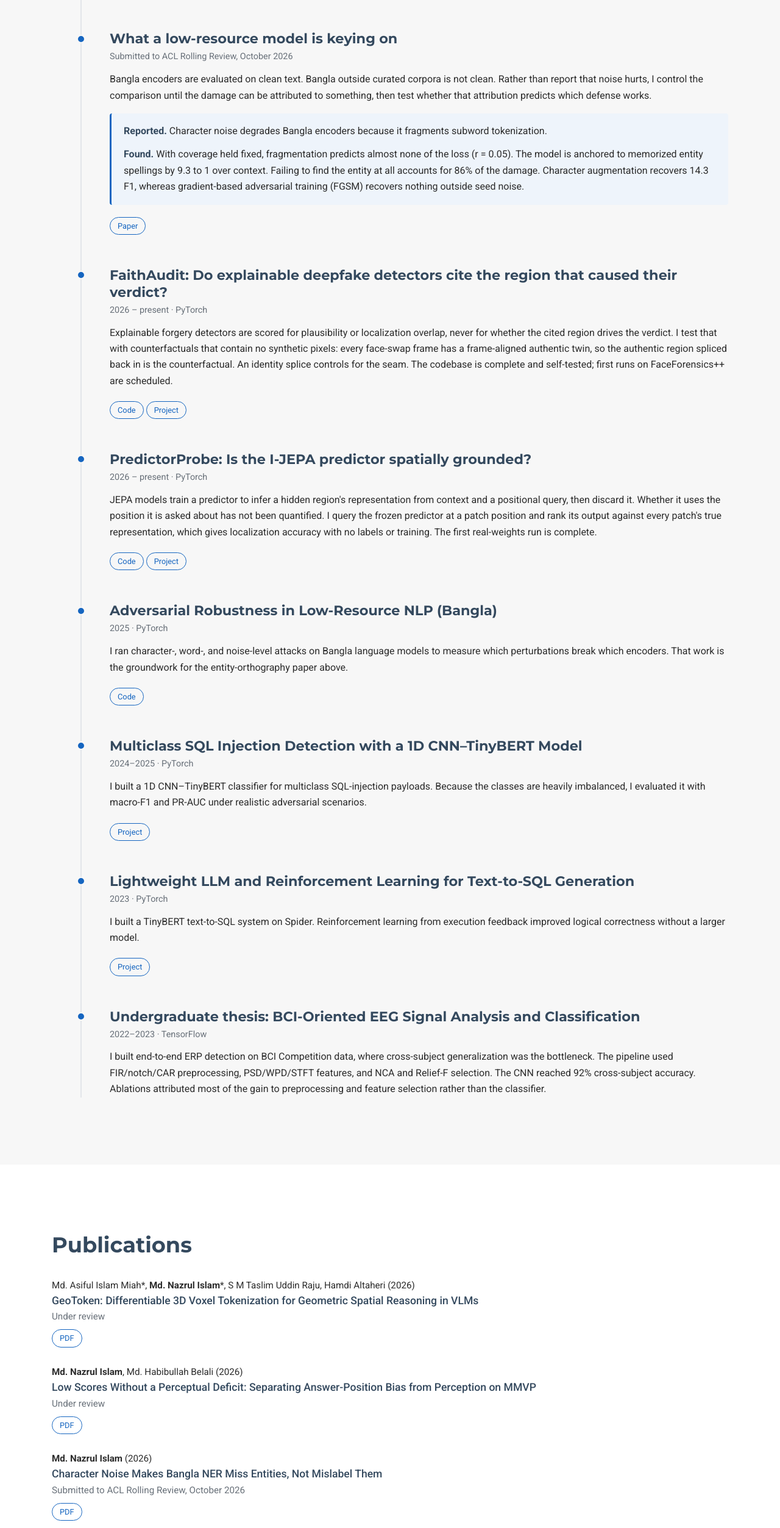
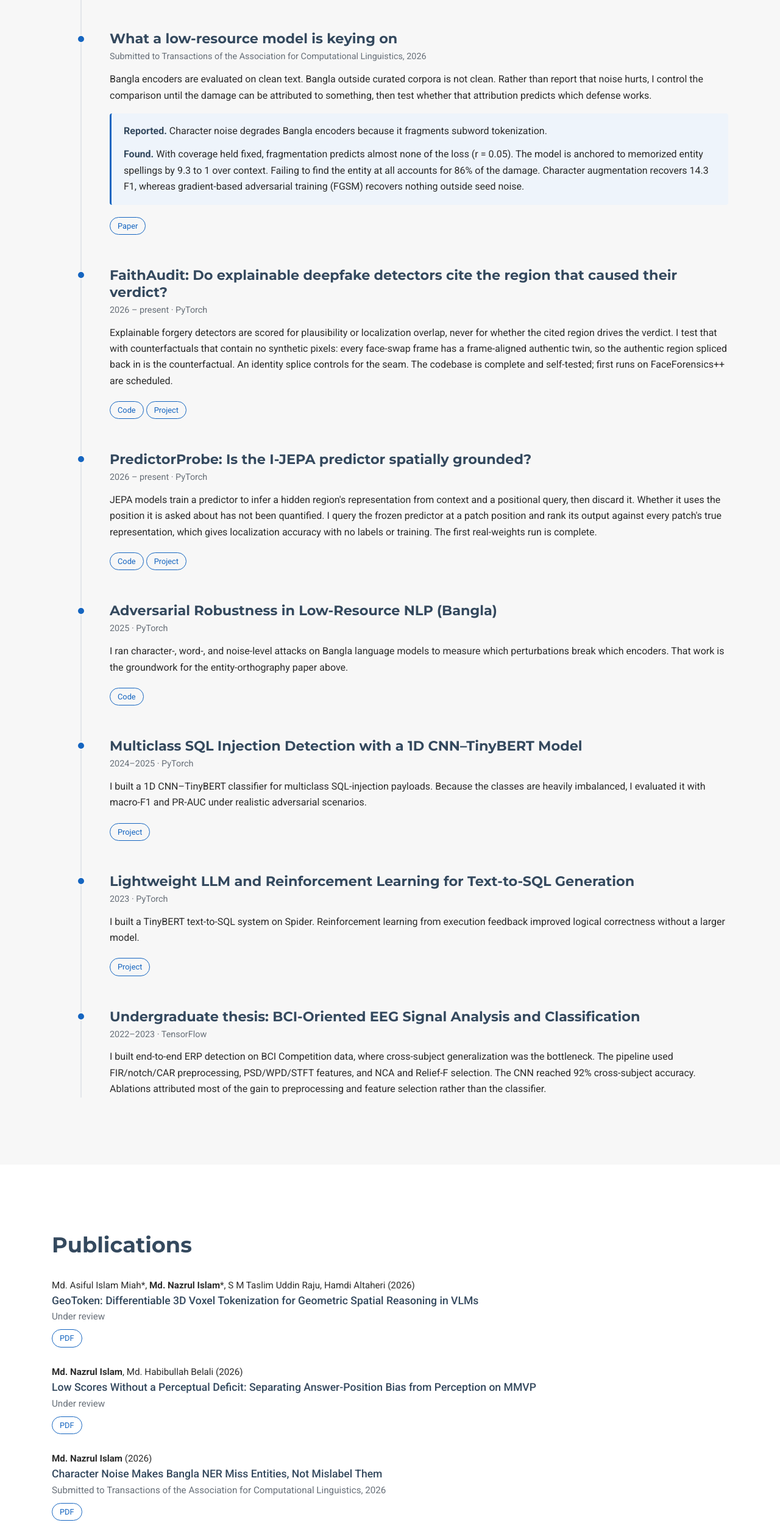
Before and after one commit to nazrul-99/nazrul-99.github.io, a plain HTML site: page index.html in a window 1280 px wide. Shown: the part 1854-4360 px from the top of the page at 61% size. Drawn offline with Linux system fonts and the light colour scheme.

Commit message:
Bangla NER paper: submitted to TACL instead of ARR
Co-Authored-By: Claude Opus 5.5 <noreply@anthropic.com>

```diff
--- a/index.html
+++ b/index.html
@@ -184,7 +184,7 @@
       <li class="tl-item">
         <article class="card" id="what-a-low-resource-model-keys-on">
           <h2 class="card-title"><a href="https://drive.google.com/file/d/1UVrMuyEz3BboiWVay6Fi1jTbIHSLEYx5/view?usp=sharing" target="_blank" rel="noopener noreferrer">What a low-resource model is keying on</a></h2>
-          <p class="card-meta">Submitted to ACL Rolling Review, October 2026</p>
+          <p class="card-meta">Submitted to Transactions of the Association for Computational Linguistics, 2026</p>
           <p class="blurb">Bangla encoders are evaluated on clean text. Bangla outside curated corpora is not clean. Rather than report that noise hurts, I control the comparison until the damage can be attributed to something, then test whether that attribution predicts which defense works.
 </p>
           <dl class="claim">
@@ -272,7 +272,7 @@
 </article><article class="pub" id="bangla-ner-orthography">
   <p class="pub-authors"><strong>Md. Nazrul Islam</strong> (2026)</p>
   <h2 class="pub-title"><a href="https://drive.google.com/file/d/1UVrMuyEz3BboiWVay6Fi1jTbIHSLEYx5/view?usp=sharing" target="_blank" rel="noopener noreferrer">Character Noise Makes Bangla NER Miss Entities, Not Mislabel Them</a></h2>
-  <p class="pub-venue">Submitted to ACL Rolling Review, October 2026</p>
+  <p class="pub-venue">Submitted to Transactions of the Association for Computational Linguistics, 2026</p>
   <div class="pub-actions">
 <a class="btn-pill" href="https://drive.google.com/file/d/1UVrMuyEz3BboiWVay6Fi1jTbIHSLEYx5/view?usp=sharing" target="_blank" rel="noopener noreferrer">PDF</a>  </div>
 </article><article class="pub" id="bnlp-survey">
```
Also changed, not shown: publications.html (+1 -1 lines), 1 other file.
